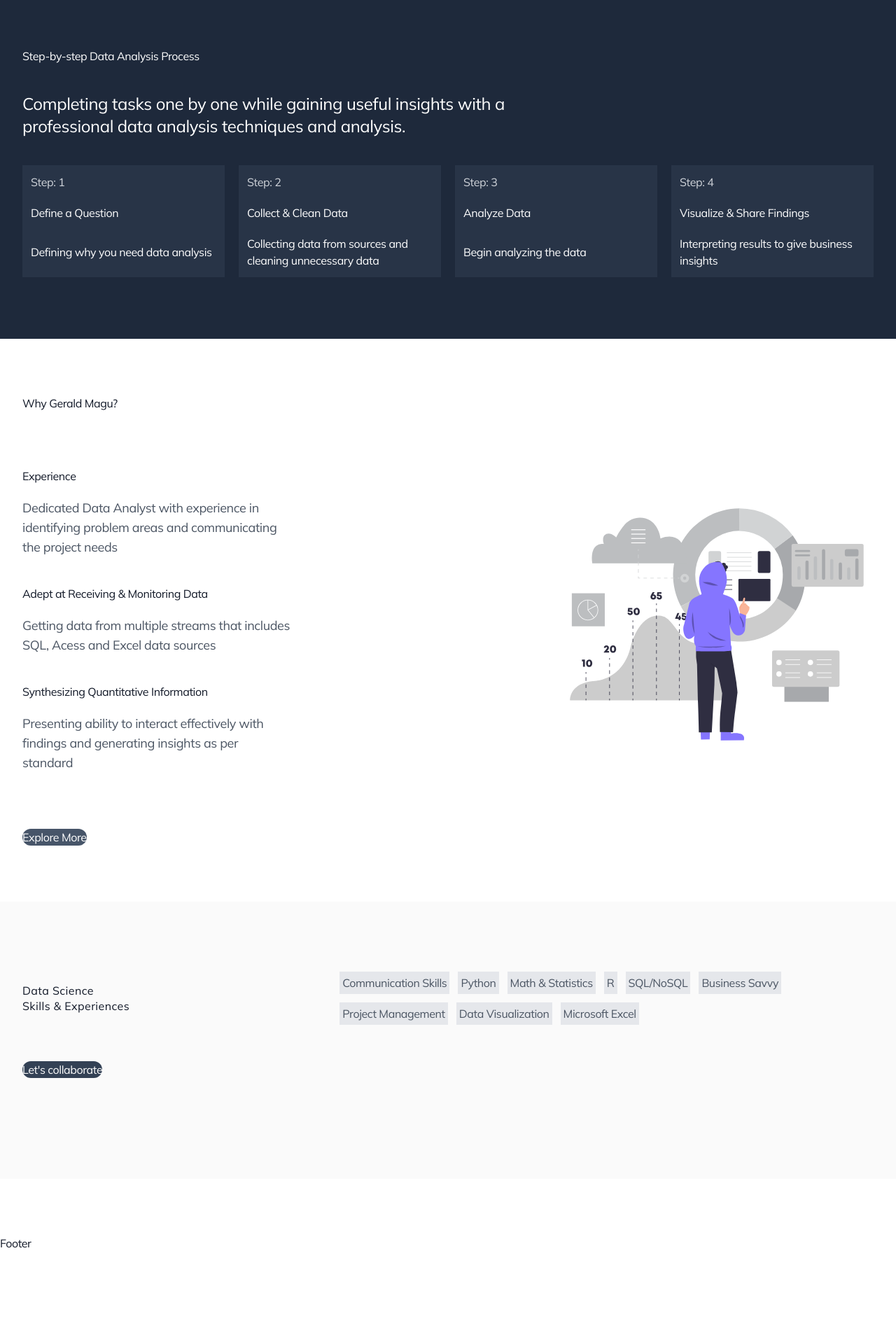
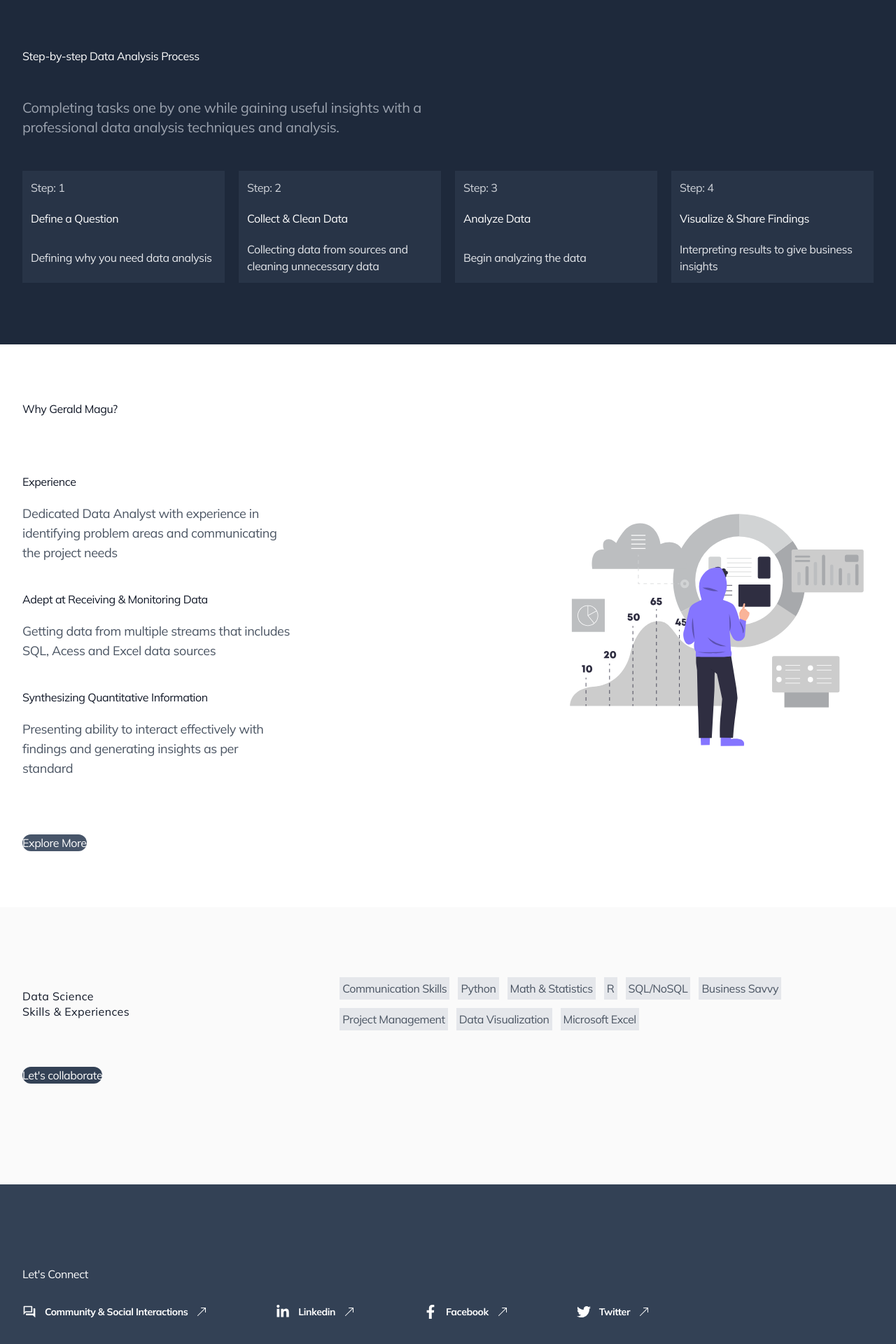
Before and after one commit to kenmwangi/gerald-magu-portfolio, a Next.js app: page / in a window 1280 px wide. Shown: the part 1160-3080 px from the top of the page at 70% size. Before the commit the page ends 2948 px from the top, so only its background shows below. Built offline with nearby package versions, Linux system fonts and the light colour scheme; no server answers.

Commit message:
let's connect

```diff
--- a/app/(default)/page.tsx
+++ b/app/(default)/page.tsx
@@ -1,6 +1,7 @@
 import CaseStudy from "@/components/CaseStudy";
 import DataProcessing from "@/components/DataProcessing";
 import Hero from "@/components/Hero";
+import LetsConnect from "@/components/LetsConnect";
 import MySkills from "@/components/MySkills";
 import SellingPoint from "@/components/SellingPoint";
 import User from "@/components/User";
@@ -18,6 +19,7 @@ export default async function Home() {
       <DataProcessing />
       <SellingPoint />
       <MySkills />
+      <LetsConnect />
     </div>
   );
 }
--- a/components/DataProcessing/index.tsx
+++ b/components/DataProcessing/index.tsx
@@ -34,9 +34,9 @@ export default function DataProcessing() {
     <div className="bg-slate-800 text-white">
       <Container>
         <section className="py-16 lg:pt-20">
-          <div className="max-w-3xl">
+          <div className="max-w-2xl">
             <h2 className="h2 mb-5">Step-by-step Data Analysis Process</h2>
-            <p className=" text-lg lg:text-2xl my-10">
+            <p className="text-base lg:text-xl my-10 lg:my-12 text-gray-400">
               Completing tasks one by one while gaining useful insights with a
               professional data analysis techniques and analysis.
             </p>
@@ -50,8 +50,10 @@ export default function DataProcessing() {
                   className="bg-slate-700/50 hover:bg-slate-700/70 transition-colors p-3 flex flex-col gap-5"
                 >
                   <p className="text-gray-300">{number}</p>
-                  <h3 className="h3 grow hover:text-gray-300">{title}</h3>
-                  <p className="grow hover:text-gray-300">{info}</p>
+                  <h3 className="h3 grow  hover:text-gray-300">{title}</h3>
+                  <p className="grow text-gray-200 hover:text-gray-300">
+                    {info}
+                  </p>
                 </article>
               );
             })}
--- /dev/null
+++ b/components/LetsConnect/index.tsx
@@ -0,0 +1,61 @@
+import React from "react";
+import Container from "../Container";
+import { FaLinkedinIn, FaFacebookF, FaTwitter } from "react-icons/fa";
+import { MdOutlineForum } from "react-icons/md";
+import { BsArrowUpRight } from "react-icons/bs";
+import { v4 as uuidv4 } from "uuid";
+import Link from "next/link";
+
+const socialLinks = [
+  {
+    id: uuidv4(),
+    title: "Community & Social Interactions",
+    icon: <MdOutlineForum size={20} />,
+    href: "https://community.andela.com/u/a0516a11?",
+  },
+  {
+    id: uuidv4(),
+    title: "Linkedin",
+    icon: <FaLinkedinIn size={20} />,
+    href: "https://www.linkedin.com/in/magugerald/",
+  },
+  {
+    id: uuidv4(),
+    title: "Facebook",
+    icon: <FaFacebookF size={20} />,
+    href: "https://www.facebook.com/Magz.Gerald",
+  },
+  {
+    id: uuidv4(),
+    title: "Twitter",
+    icon: <FaTwitter size={20} />,
+    href: "https://www.linkedin.com/in/magugerald/",
+  },
+];
+
+export default function LetsConnect() {
+  return (
+    <div className="bg-slate-700 text-white py-20 lg:py-24">
+      <Container>
+        <h3 className="h3 my-5">Let&apos;s Connect</h3>
+        <section className="flex items-center justify-between mt-8 max-w-4xl">
+          {socialLinks.map((socialLink) => {
+            const { id, href, title, icon } = socialLink;
+            return (
+              <Link
+                target="_blank"
+                key={id}
+                href={href}
+                className="flex items-center gap-3 hover:underline hover:underline-offset-8 transition-all delay-300"
+              >
+                <span>{icon}</span>
+                <span className="font-bold text-sm">{title}</span>
+                <BsArrowUpRight />
+              </Link>
+            );
+          })}
+        </section>
+      </Container>
+    </div>
+  );
+}
```
